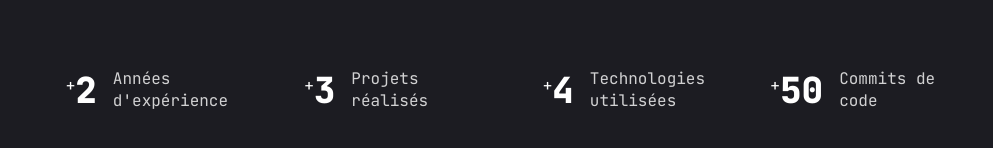
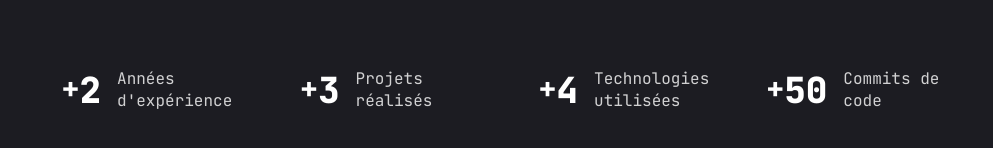
Before and after one commit to possidiuscapo/possidius-portfolio, a Next.js app: page / in a window 1280 px wide. Shown: the part 442-590 px from the top of the page, without its empty margins (143-1136 px from the left). Built offline with nearby package versions, Linux system fonts and the light colour scheme.

Commit message:
design stats

```diff
--- a/components/Stats.tsx
+++ b/components/Stats.tsx
@@ -31,7 +31,7 @@
             return (
               <div key={index} className="flex-1 flex justify-center xl:justify-start items-center gap-4">
                 <div className='flex'>
-                  <span>+</span>
+                  <span className='text-2xl lg:text-3xl xl:text-4xl font-bold'>+</span>
                   <CountUp end={item.num} duration={5} delay={2} className='text-3xl lg:text-4xl xl:text-6xl font-extrabold'/>
                 </div>
 
```
